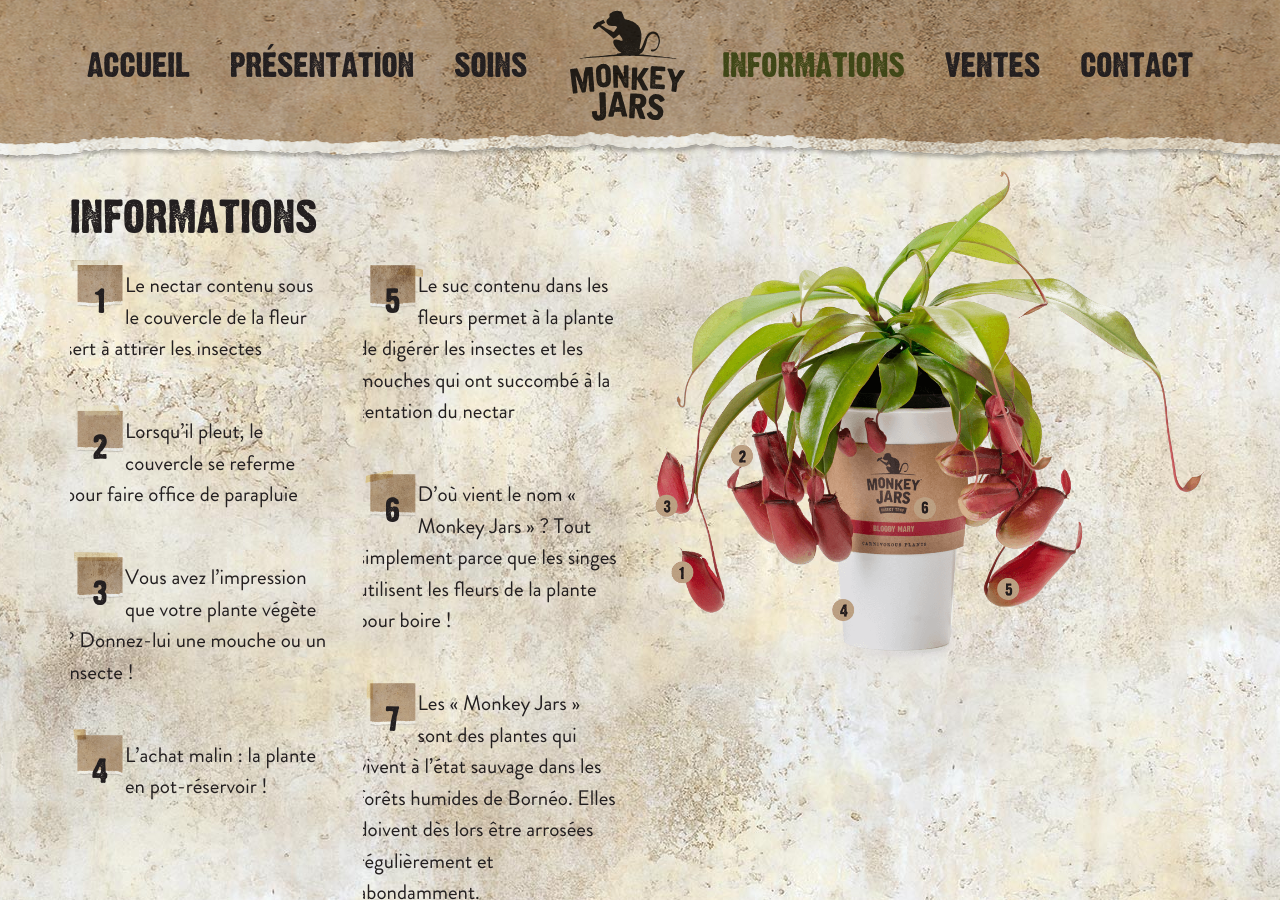
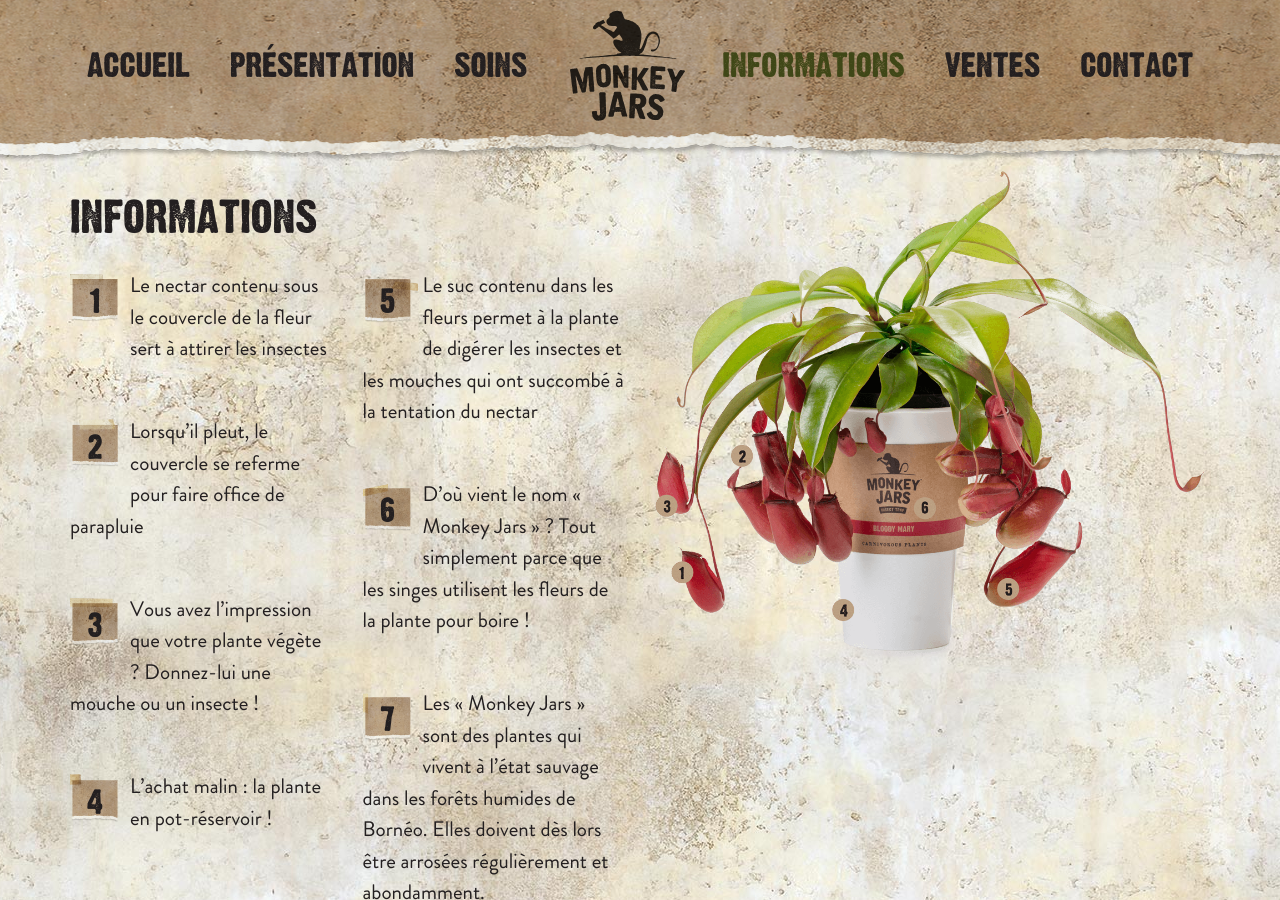
Before and after one commit to jhvanderschee/monkeyjars_fr, a Jekyll site: the page built from index.md, in a window 1280 px wide and 900 px high, scrolled down 2256 px. Built offline with Jekyll 4.4.1, drawn with Linux system fonts in a browser that asks for light colours.

Commit message:
Updated '/_layouts/home.html' via CloudCannon

```diff
--- a/_layouts/home.html
+++ b/_layouts/home.html
@@ -116,8 +116,8 @@
           {% for fact in site.facts %}
             {% if forloop.index < 5 %}
             <div style="overflow: auto; clear: left; text-align: left;">
-              <div style="font-family: 'Dirty Headline'; font-weight: normal; font-size: 31px; text-align: center; background: url(/img/{{ fact.title }}.png) center center no-repeat; background-size: contain; float: left; width: 60px; height: 60px; padding: 36px 0; position: relative; right: 0px;">{{ fact.title }}</div>
-              <div style="padding-top: 20px; position: relative; right: 5px;">{{ fact.content }}</div>
+              <div style="font-family: 'Dirty Headline'; font-weight: normal; font-size: 31px; text-align: center; background: url(/img/{{ fact.title }}.png) center center no-repeat; background-size: contain; float: left; width: 60px; height: 100px; padding: 36px 0; position: relative; right: 5px;">{{ fact.title }}</div>
+              <div style="padding-top: 20px; position: relative; right: 0px;">{{ fact.content }}</div>
             </div>
             {% endif %}
           {% endfor %}
@@ -126,8 +126,8 @@
           {% for fact in site.facts %}
             {% if forloop.index > 4 %}
             <div style="overflow: auto; clear: left; text-align: left;">
-              <div style="font-family: 'Dirty Headline'; font-weight: normal; font-size: 31px; text-align: center; background: url(/img/{{ fact.title }}.png) center center no-repeat; background-size: contain; float: left; width: 60px; height: 60px; padding: 36px 0; position: relative; right: 0px;">{{ fact.title }}</div>
-              <div style="padding-top: 20px; position: relative; right: 5px;">{{ fact.content }}</div></div>
+              <div style="font-family: 'Dirty Headline'; font-weight: normal; font-size: 31px; text-align: center; background: url(/img/{{ fact.title }}.png) center center no-repeat; background-size: contain; float: left; width: 60px; height: 100px; padding: 36px 0; position: relative; right: 5px;">{{ fact.title }}</div>
+              <div style="padding-top: 20px; position: relative; right: 0px;">{{ fact.content }}</div></div>
             {% endif %}
           {% endfor %}
           </div>
```
